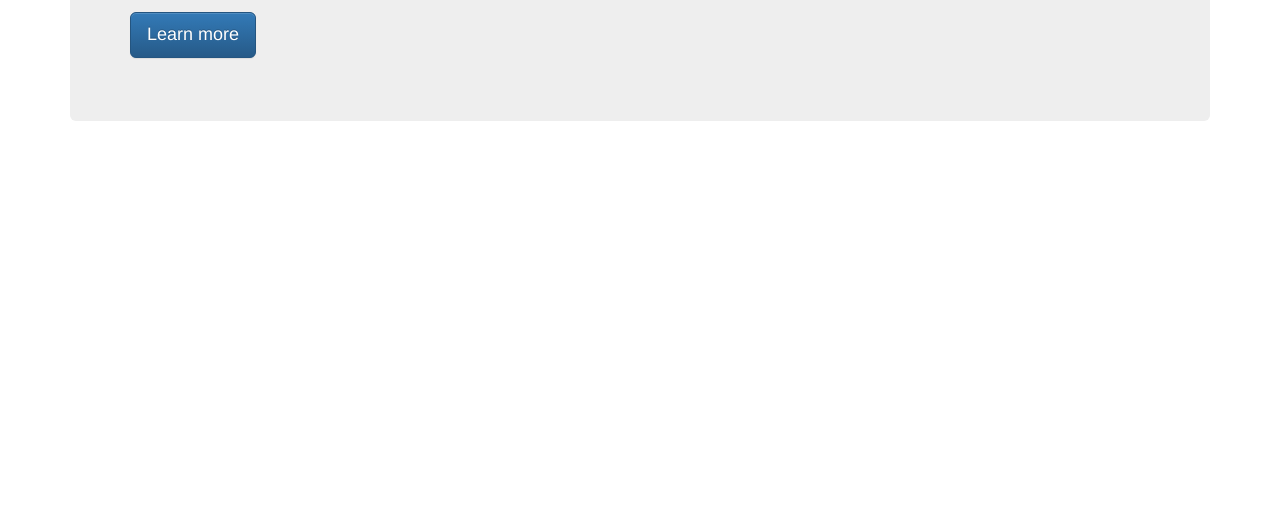
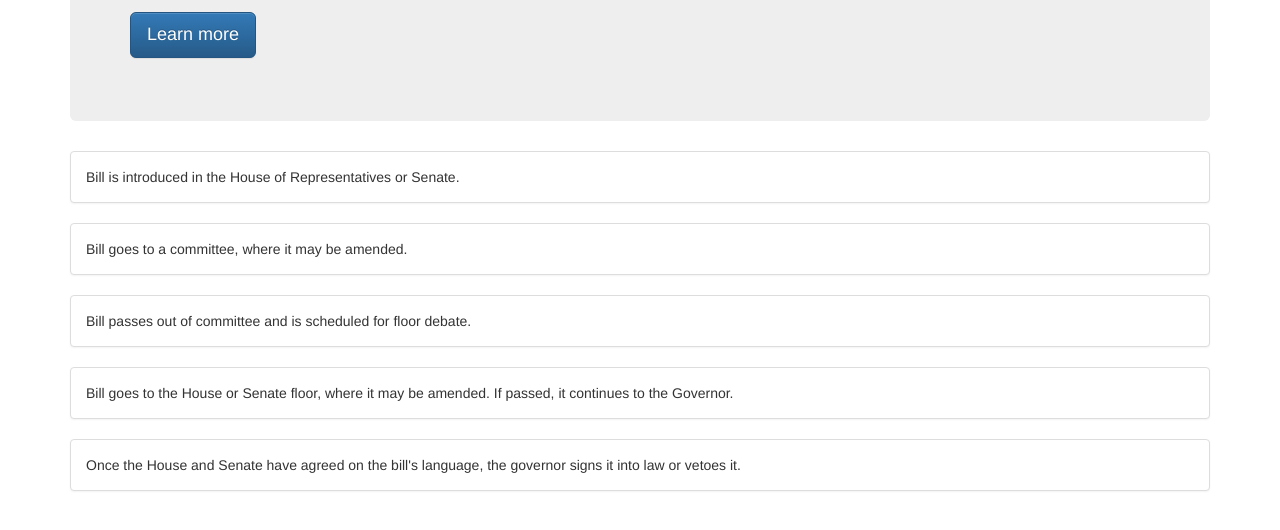
Before and after one commit to Grymvol/BootstrapHomework-1, a plain HTML site: page index.html in a window 1280 px wide. Shown: the part 230-760 px from the top of the page. Drawn offline with Linux system fonts and the light colour scheme.

Commit message:
Did the panels

```diff
--- a/index.html
+++ b/index.html
@@ -32,6 +32,36 @@
           <p><a class="btn btn-primary btn-lg" href="#" role="button">Learn more</a></p>
         </div>
 
+        <div class="panel panel-default">
+<div class="panel-body">
+  Bill is introduced in the House of Representatives or Senate.
+</div>
+</div>
+
+<div class="panel panel-default">
+  <div class="panel-body">
+    Bill goes to a committee, where it may be amended.
+  </div>
+</div>
+
+<div class="panel panel-default">
+  <div class="panel-body">
+    Bill passes out of committee and is scheduled for floor debate.
+  </div>
+</div>
+
+<div class="panel panel-default">
+  <div class="panel-body">
+    Bill goes to the House or Senate floor, where it may be amended. If passed, it continues to the Governor.
+  </div>
+</div>
+
+<div class="panel panel-default">
+  <div class="panel-body">
+    Once the House and Senate have agreed on the bill's language, the governor signs it into law or vetoes it.
+  </div>
+</div>
+
       </div>
     </body>
 </html>
```
